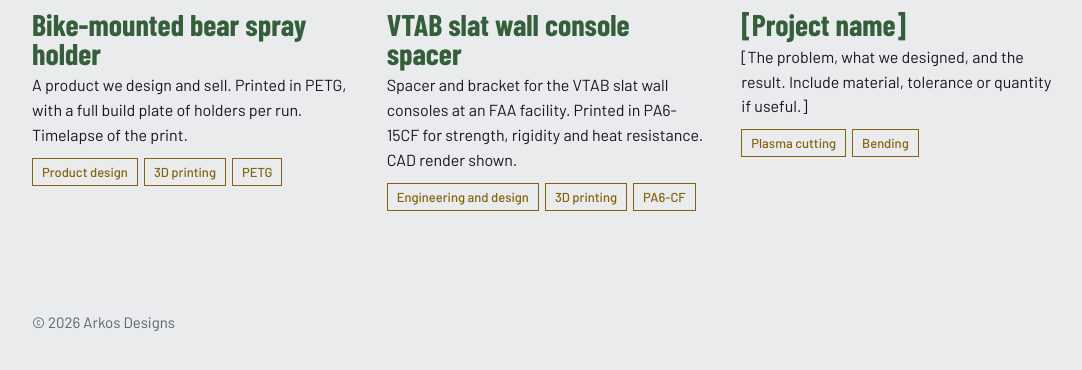
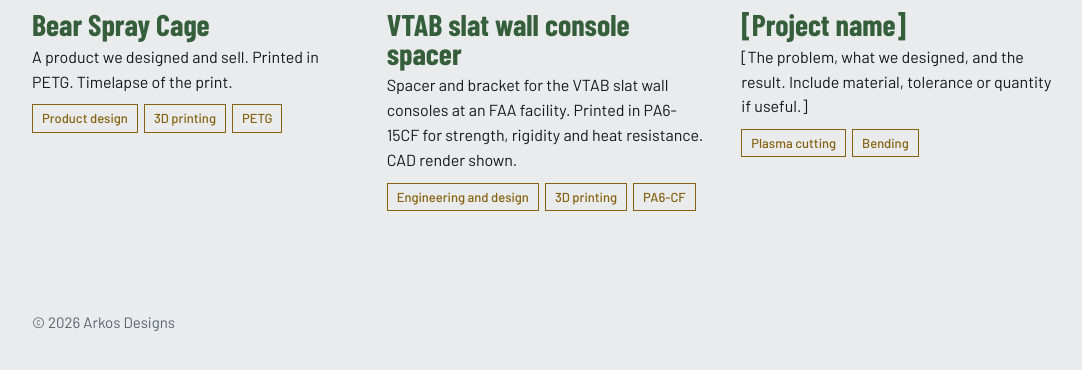
Before and after one commit to pbrewer2/arkos-site, a Jekyll site: the page built from projects/index.html, in a window 1280 px wide, cut to the strip 466-836 px from the top of the page. Shown: the whole strip, without its empty margins (92-1174 px from the left). Built offline with Jekyll 4.4.1, drawn with Linux system fonts in a browser that asks for light colours.

Commit message:
Update index.html
text

```diff
--- a/projects/index.html
+++ b/projects/index.html
@@ -9,8 +9,8 @@ description: Past engineering, design and fabrication projects from Arkos Design
     <div class="proj">
       <article>
         <video class="vid" controls muted loop playsinline preload="metadata" poster="/assets/img/print-poster.jpg" aria-label="Timelapse of the bear spray holder printing in PETG"><source src="/assets/video/bear-spray-holder-print.mp4" type="video/mp4"></video>
-        <h3>Bike-mounted bear spray holder</h3>
-        <p>A product we design and sell. Printed in PETG, with a full build plate of holders per run. Timelapse of the print.</p>
+        <h3>Bear Spray Cage</h3>
+        <p>A product we designed and sell. Printed in PETG. Timelapse of the print.</p>
         <div class="tags"><span>Product design</span><span>3D printing</span><span>PETG</span></div>
       </article>
       <article>
```
